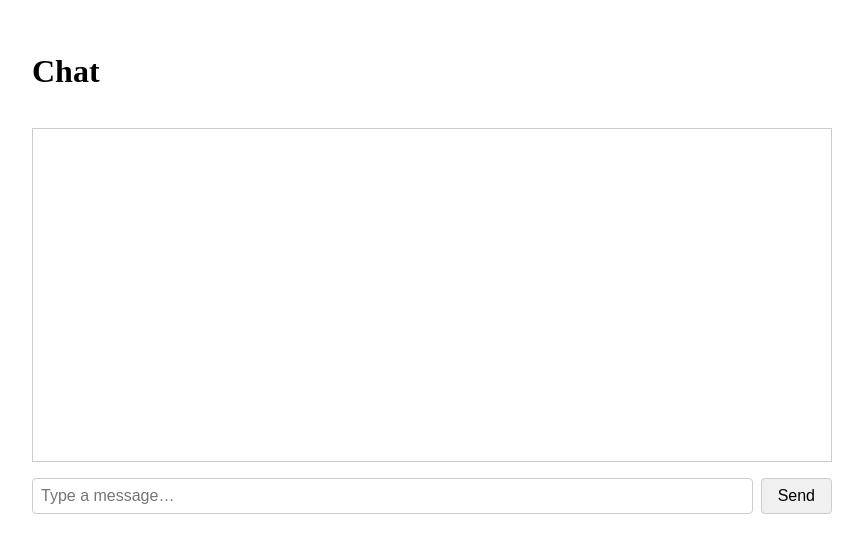
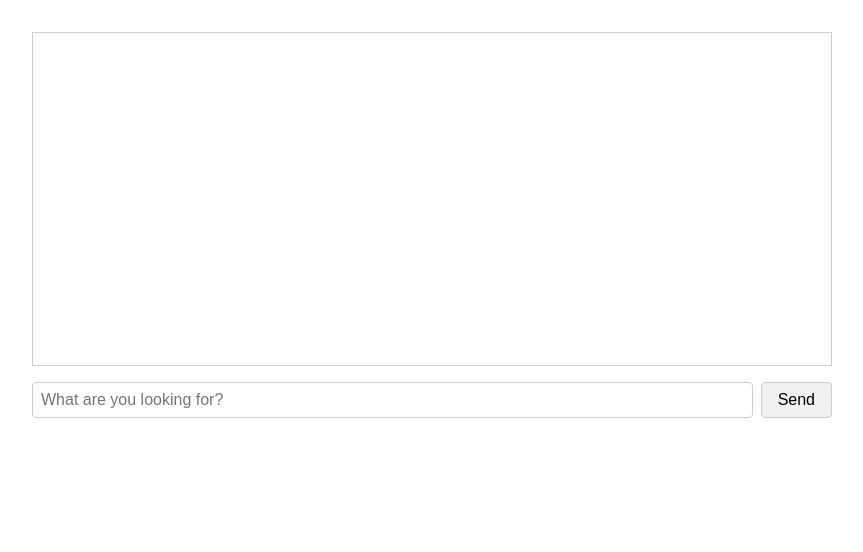
Before and after one commit to govuk-once/gds-eligibility-chat-frontend, a SvelteKit app: page / in a window 1280 px wide. Shown: the top 552 px of the page, without its empty margins (208-1071 px from the left). Built offline with nearby package versions, Linux system fonts and the light colour scheme.

Commit message:
refactoring submission and allow cloudflare host for dev tunnel

```diff
--- a/src/routes/+page.svelte
+++ b/src/routes/+page.svelte
@@ -1,4 +1,6 @@
 <script lang="ts">
+
+
 	let messages = $state<{ id: string; role: 'user' | 'assistant' | 'error'; text: string }[]>([]);
 	let input = $state('');
 	let loading = $state(false);
@@ -11,13 +13,15 @@
 		});
 	}
 
-	async function sendMessage(event: SubmitEvent) {
-		event.preventDefault();
-		if (!input.trim() || loading) return;
+	async function sendMessage() {
+		if (!input.trim() || loading) {
+			return;
+		}
 
-		messages.push({ id: crypto.randomUUID(), role: 'user', text: input });
 		const currentInput = input;
+		messages.push({ id: crypto.randomUUID(), role: 'user', text: currentInput });
 		input = '';
+
 		loading = true;
 
 		try {
@@ -28,17 +32,18 @@
 			});
 
 			if (!res.ok) {
-				throw new Error('API request failed');
+				throw new Error(`API request failed with status ${res.status}`);
 			}
 
-			const data = await res.json();
-			messages.push({ id: crypto.randomUUID(), role: 'assistant', text: data.reply });
+			const resData = await res.json();
+			messages.push({ id: crypto.randomUUID(), role: 'assistant', text: resData.reply });
 		} catch (error) {
-			console.log(error);
+			console.error('Fetch Error:', error);
+			const errorMessage = error instanceof Error ? error.message : String(error);
 			messages.push({
 				id: crypto.randomUUID(),
 				role: 'error',
-				text: 'Sorry, something went wrong. Please try again.'
+				text: `A network error occurred: ${errorMessage}`
 			});
 		} finally {
 			loading = false;
@@ -47,8 +52,6 @@
 </script>
 
 <div class="chat-container">
-	<h1>Chat</h1>
-
 	<div class="chat-window" {@attach autoScroll}>
 		{#each messages as m (m.id)}
 			<div class="message {m.role}">
@@ -62,11 +65,16 @@
 		{/if}
 	</div>
 
-	<form class="chat-input" onsubmit={sendMessage}>
+	<div class="chat-input">
 		<label for="chat-input" class="visually-hidden">Type a message</label>
-		<input id="chat-input" bind:value={input} placeholder="Type a message…" />
-		<button type="submit" disabled={loading}>Send</button>
-	</form>
+		<input
+			id="chat-input"
+			bind:value={input}
+			placeholder="What are you looking for?"
+			onkeydown={(e) => e.key === 'Enter' && sendMessage()}
+		/>
+		<button type="button" onclick={sendMessage} disabled={loading}>Send</button>
+	</div>
 </div>
 
 <style>
--- a/vite.config.ts
+++ b/vite.config.ts
@@ -2,5 +2,8 @@ import { sveltekit } from '@sveltejs/kit/vite';
 import { defineConfig } from 'vite';
 
 export default defineConfig({
-	plugins: [sveltekit()]
+	plugins: [sveltekit()],
+	server: {
+		allowedHosts: ['.trycloudflare.com']
+	}
 });
```
Also changed, not shown: 1 other file (tests, documents, lock files or other folders).
